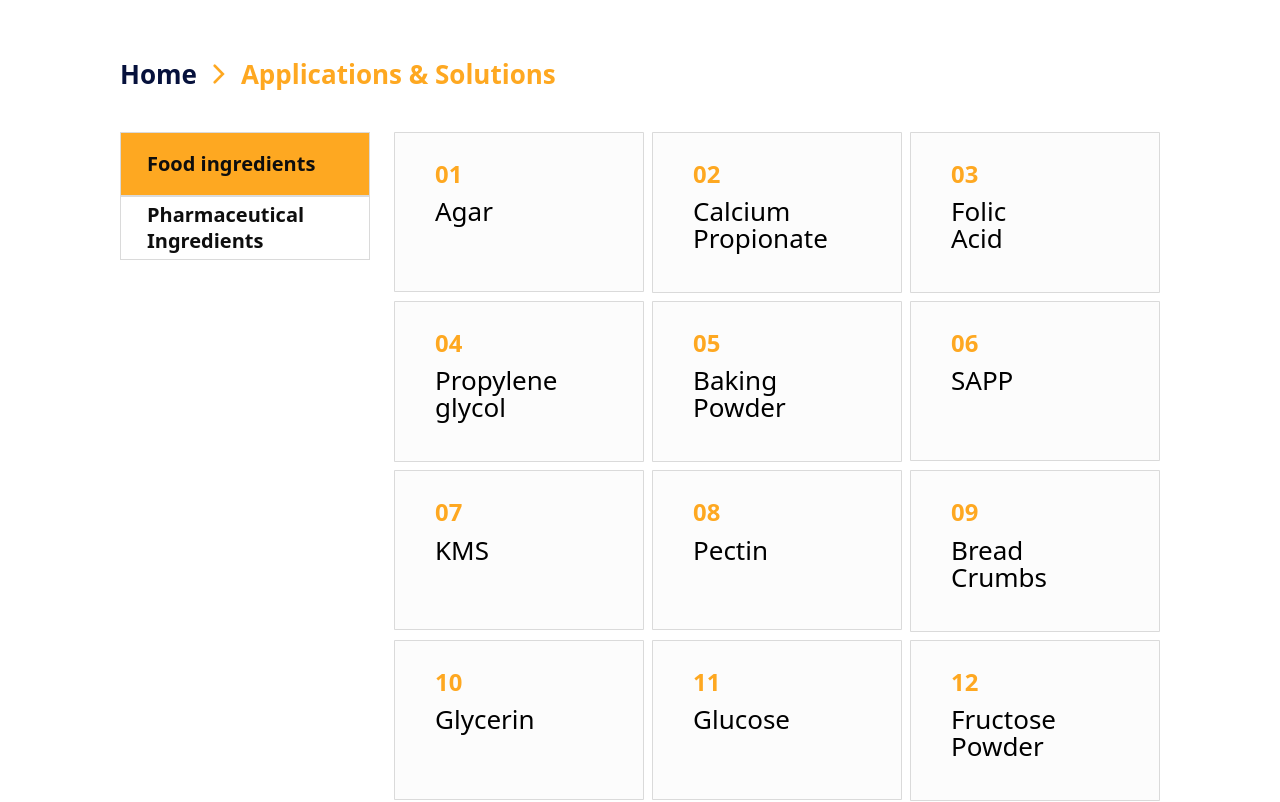
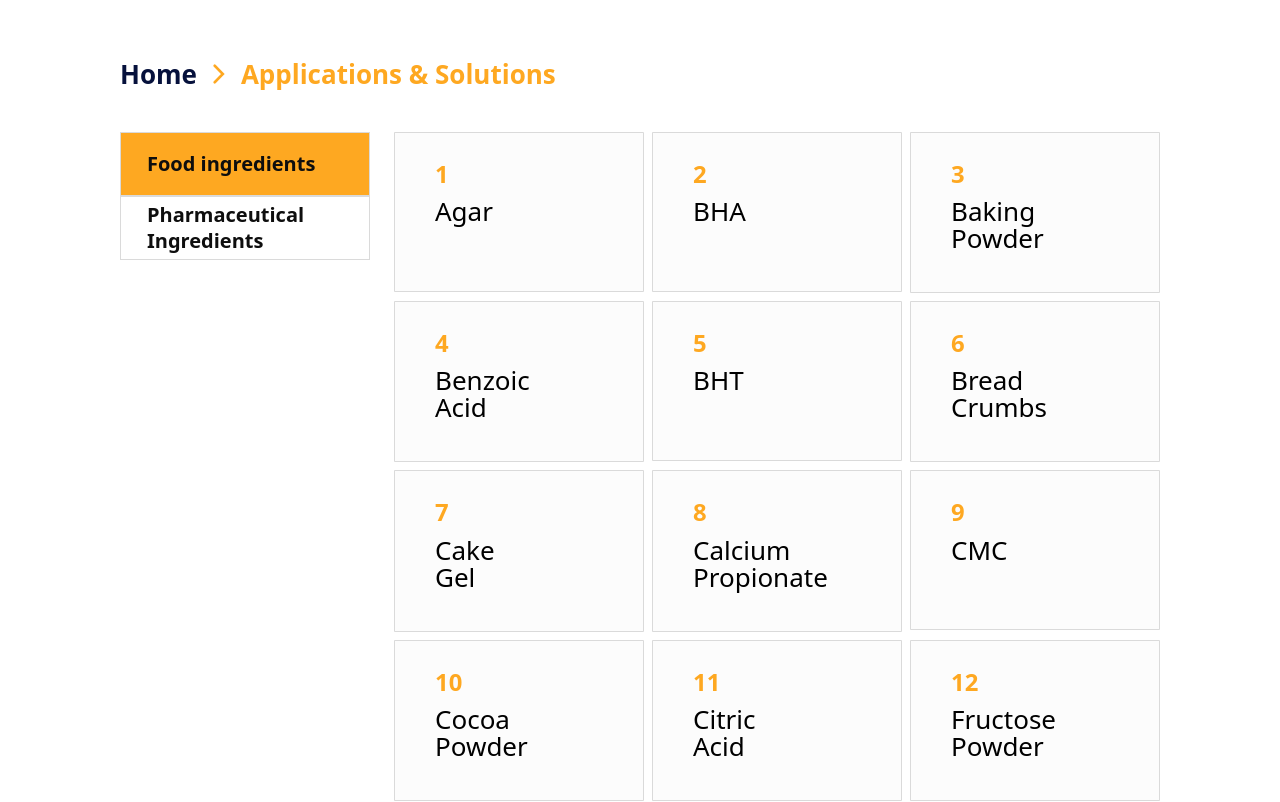
Before and after one commit to hussainn23/Essenctia-2.0, a React (Vite) app: page /ingredient in a window 1280 px wide. Shown: the part 640-1442 px from the top of the page. Built offline with nearby package versions, Linux system fonts and the light colour scheme.

Commit message:
Arrange strip

```diff
--- a/src/Pages/Contact.jsx
+++ b/src/Pages/Contact.jsx
@@ -157,14 +157,13 @@ const Contact = () => {
       <div className="flex justify-center pb-[80px] px-[30px] lg:px-[120px]">
         <div className=" w-full md:h-[447px] h-[247px] flex-shrink-0 rounded-[30px] overflow-hidden">
           <iframe
-             src="https://www.google.com/maps/embed?pb=!1m18!1m12!1m3!1d13310.815424897658!2d74.28564904512924!3d31.50868396747745!2m3!1f0!2f0!3f0!3m2!1i1024!2i768!4f13.1!3m3!1m2!1s0x39224c37b414c2f7%3A0xe30212c606ea580f!2sE-2%2C%20Al%20Qadir%20Heights%2C%20Garden%20Town%2C%20Lahore%204500%2C%20Punjab%2C%20Pakistan!5e0!3m2!1sen!2sus!4v1638138470545!5m2!1sen!2sus"
+            src="https://maps.google.com/maps?q=E-2%2C+Al+Qadir+Heights%2C+Garden+Town+Lahore+5400%2C+Punjab+Pakistan&t=&z=13&ie=UTF8&iwloc=&output=embed"
             width="100%"
             height="100%"
             style={{ border: 0 }}
             allowFullScreen=""
             loading="lazy"
-             title="Al Qadir Heights Map"
-
+            title="Al Qadir Heights Map"
           />
         </div>
       </div>
--- a/src/Pages/Flavor.jsx
+++ b/src/Pages/Flavor.jsx
@@ -13,13 +13,7 @@ const Flavor = () => {
     window.scrollTo(0, 0);
   }, []);
 
-  const beverageItems = [
-    "CSD",
-    "Bakery",
-    "Confectionary",
-    "Dairy",
-    "Juices",
-  ];
+  const beverageItems = ["CSD", "Bakery", "Confectionary", "Dairy", "Juices"];
 
   const handleSelect = (index) => {
     setSelectedIndex(index);
@@ -29,80 +23,80 @@ const Flavor = () => {
     0: {
       columns: "grid-cols-1 sm:grid-cols-2 lg:grid-cols-3",
       items: [
-        { number: "01", name: "Cola" },
-        { number: "02", name: "Lemon Lime" },
-        { number: "03", name: "Carabao Energy" },
-        { number: "04", name: "Multifruit Energy" },
-        { number: "05", name: "Orange" },
-        { number: "06", name: "Lemon Mint" },
-        { number: "07", name: "Mix fruit Red Bull type" },
-        { number: "08", name: "Alkozay Energy" },
-        { number: "09", name: "Citrus Dew" },
-        { number: "10", name: "Red Sting" },
-        { number: "11", name: "Ginesing Energy" },
+        { number: "1", name: "Alkozay Energy" },
+        { number: "2", name: "Carabao Energy" },
+        { number: "3", name: "Citrus Dew" },
+        { number: "4", name: "Cola" },
+        { number: "5", name: "Ginesing Energy" },
+        { number: "6", name: "Lemon Lime" },
+        { number: "7", name: "Lemon Mint" },
+        { number: "8", name: "Mix fruit Red Bull type" },
+        { number: "9", name: "Multifruit Energy" },
+        { number: "10", name: "Orange" },
+        { number: "11", name: "Red Sting" },
       ],
     },
     1: {
       columns: "grid-cols-1 sm:grid-cols-2 lg:grid-cols-3",
       items: [
-        { number: "01", name: "Vanilla" },
-        { number: "02", name: "Coffee" },
-        { number: "03", name: "Orange" },
-        { number: "04", name: "Caramel" },
-        { number: "05", name: "Chocolate" },
-        { number: "06", name: "Lemon" },
-        { number: "07", name: "Strawberry" },
-        { number: "08", name: "Butter" },
+        { number: "1", name: "Butter" },
+        { number: "2", name: "Caramel" },
+        { number: "3", name: "Chocolate" },
+        { number: "4", name: "Coffee" },
+        { number: "5", name: "Lemon" },
+        { number: "6", name: "Orange" },
+        { number: "7", name: "Strawberry" },
+        { number: "8", name: "Vanilla" },
       ],
     },
     2: {
       columns: "grid-cols-1 sm:grid-cols-2 lg:grid-cols-3",
       items: [
-        { number: "01", name: "Butter Scotch" },
-        { number: "02", name: "Watermelon" },
-        { number: "03", name: "Strawberry" },
-        { number: "04", name: "Cola" },
-        { number: "05", name: "Tutti Fruity" },
-        { number: "06", name: "Lemon" },
-        { number: "07", name: "Blueberry" },
-        { number: "08", name: "Kulfa" },
-        { number: "09", name: "Caramel Cream" },
-        { number: "10", name: "Coconut" },
-        { number: "11", name: "Guava" },
-        { number: "12", name: "Bubble Gum" },
-        { number: "13", name: "Coffee" },
-        { number: "14", name: "Orange" },
-        { number: "15", name: "Mango" },
-        { number: "16", name: "Vanilla" },
+        { number: "1", name: "Blueberry" },
+        { number: "2", name: "Bubble Gum" },
+        { number: "3", name: "Butter Scotch" },
+        { number: "4", name: "Caramel Cream" },
+        { number: "5", name: "Coconut" },
+        { number: "6", name: "Coffee" },
+        { number: "7", name: "Cola" },
+        { number: "8", name: "Guava" },
+        { number: "9", name: "Kulfa" },
+        { number: "10", name: "Lemon" },
+        { number: "11", name: "Mango" },
+        { number: "12", name: "Orange" },
+        { number: "13", name: "Strawberry" },
+        { number: "14", name: "Tutti Fruity" },
+        { number: "15", name: "Vanilla" },
+        { number: "16", name: "Watermelon" },
       ],
     },
     3: {
       columns: "grid-cols-1 sm:grid-cols-2 lg:grid-cols-3",
       items: [
-        { number: "01", name: "Cheese" },
-        { number: "02", name: "Desi Ghee" },
-        { number: "03", name: "EMDI" },
-        { number: "04", name: "Almond" },
-        { number: "05", name: "Butter" },
-        { number: "06", name: "Milk Cream" },
-        { number: "07", name: "Vanilla" },
-        { number: "08", name: "Cardamom" },
+        { number: "1", name: "Almond" },
+        { number: "2", name: "Butter" },
+        { number: "3", name: "Cardamom" },
+        { number: "4", name: "Cheese" },
+        { number: "5", name: "Desi Ghee" },
+        { number: "6", name: "EMDI" },
+        { number: "7", name: "Milk Cream" },
+        { number: "8", name: "Vanilla" },
       ],
     },
     4: {
       columns: "grid-cols-1 sm:grid-cols-2 lg:grid-cols-3",
       items: [
-        { number: "01", name: "Mango" },
-        { number: "02", name: "Pomegranate" },
-        { number: "03", name: "Peach" },
-        { number: "04", name: "Guava" },
-        { number: "05", name: "Apple" },
-        { number: "06", name: "Pineapple" },
-        { number: "07", name: "Lychee" },
-        { number: "08", name: "Mix fruit" },
-        { number: "09", name: "Orange" },
-        { number: "10", name: "Red grape" },
-        { number: "11", name: "Cherry" },
+        { number: "1", name: "Apple" },
+        { number: "2", name: "Cherry" },
+        { number: "3", name: "Guava" },
+        { number: "4", name: "Lychee" },
+        { number: "5", name: "Mango" },
+        { number: "6", name: "Mix fruit" },
+        { number: "7", name: "Orange" },
+        { number: "8", name: "Peach" },
+        { number: "9", name: "Pineapple" },
+        { number: "10", name: "Pomegranate" },
+        { number: "11", name: "Red grape" },
       ],
     },
   };
--- a/src/Pages/Ingredient.jsx
+++ b/src/Pages/Ingredient.jsx
@@ -23,82 +23,75 @@ const Ingredient = () => {
     0: {
       columns: "grid-cols-1 sm:grid-cols-2 lg:grid-cols-3",
       items: [
-        { number: "01", name: "Agar" },
-        { number: "02", name: "Calcium Propionate" },
-        { number: "03", name: "Folic Acid" },
-        { number: "04", name: "Propylene glycol" },
-        { number: "05", name: "Baking Powder" },
-        { number: "06", name: "SAPP" },
-        { number: "07", name: "KMS" },
-        { number: "08", name: "Pectin" },
-        { number: "09", name: "Bread Crumbs" },
-        { number: "10", name: "Glycerin" },
-        { number: "11", name: "Glucose" },
+        { number: "1", name: "Agar" },
+        { number: "2", name: "BHA" },
+        { number: "3", name: "Baking Powder" },
+        { number: "4", name: "Benzoic Acid" },
+        { number: "5", name: "BHT" },
+        { number: "6", name: "Bread Crumbs" },
+        { number: "7", name: "Cake Gel" },
+        { number: "8", name: "Calcium Propionate" },
+        { number: "9", name: "CMC" },
+        { number: "10", name: "Cocoa Powder" },
+        { number: "11", name: "Citric Acid" },
         { number: "12", name: "Fructose Powder" },
-        { number: "13", name: "CMC" },
-        { number: "14", name: "Sorbic Acid " },
-        { number: "15", name: "BHA " },
-        { number: "16", name: "Sodium lactate " },
-        { number: "17", name: "Guar Gum " },
-        { number: "18", name: "Sodium Benzoate " },
-        { number: "19", name: "Citric Acid " },
-        { number: "20", name: "Glycerin " },
-        { number: "21", name: "SSL " },
-        { number: "22", name: "Cocoa Powder " },
-        { number: "23", name: " Cake Gel " },
-        { number: "24", name: " Gelatin " },
-        { number: "25", name: " Starch " },
-        { number: "26", name: " Benzoic Acid " },
-        { number: "27", name: " BHT " },
-        { number: "28", name: " Agar " },
-        { number: "29", name: " Xanthan Gum " },
-        { number: "30", name: " Potassium Sorbate " },
-        { number: "31", name: " Malic Acid " },
-        { number: "32", name: " Sorbitol " },
+        { number: "13", name: "Folic Acid" },
+        { number: "14", name: "Gelatin" },
+        { number: "15", name: "Glycerin" },
+        { number: "17", name: "Glucose" },
+        { number: "18", name: "Guar Gum" },
+        { number: "19", name: "KMS" },
+        { number: "20", name: "Malic Acid" },
+        { number: "21", name: "Pectin" },
+        { number: "22", name: "Potassium Sorbate" },
+        { number: "23", name: "Propylene glycol" },
+        { number: "24", name: "SAPP" },
+        { number: "25", name: "Sodium Benzoate" },
+        { number: "26", name: "Sodium lactate" },
+        { number: "27", name: "SSL" },
+        { number: "28", name: "Sorbitol" },
+        { number: "29", name: "Sorbic Acid" },
+        { number: "30", name: "Starch" },
+        { number: "31", name: "Xanthan Gum" },
+        { number: "32", name: "Potassium Sorbate" },
       ],
     },
     1: {
       columns: "grid-cols-1 sm:grid-cols-2 lg:grid-cols-3",
       items: [
-        { number: "01", name: "Acesulfame-K" },
-        { number: "02", name: "Citric Acid (Monohydrate)" },
-        { number: "03", name: "Ethyl Vanillin " },
-        { number: "04", name: "Mannitol" },
-        { number: "05", name: "Aerosil-200(Pharma Grade)" },
-        { number: "06", name: "Citric Acid (Anhydrous) " },
-        { number: "07", name: "Glycine" },
-        { number: "08", name: "Maltodextrin" },
-        { number: "09", name: "Aeroperl-300(Pharma)" },
-        { number: "10", name: "Cross Povidone XL" },
-        { number: "11", name: "Inisitol" },
-        { number: "12", name: "Maltodextrin (M580/M700)" },
-        { number: "13", name: "Dextrose Anhydrous" },
-        { number: "14", name: "Methanol Crystal Natural" },
-        { number: "15", name: "Butyl Paraben" },
-        { number: "16", name: "Injectable Grade" },
-        { number: "17", name: "Lactose Anhydrous" },
-        { number: "18", name: "Ascorbic Acid (Plain/Coated)" },
-        { number: "19", name: "E.D.T.A.Di (Calcium Solitar)" },
-        { number: "20", name: "Maltitol" },
-        { number: "21", name: "Aspartame Powder" },
-        { number: "22", name: "Citric Acid (Anhydrous)" },
-        { number: "23", name: "Magnesium Sterate" },
-        { number: "24", name: "Beta Carotin 10% CWS " },
-        { number: "25", name: "Caffeine Anhydrous" },
-        { number: "26", name: "F1600/N1560" },
-        { number: "27", name: "Di Calcium Phos/Anhy" },
-        { number: "28", name: "Cross Caremellos Sodium" },
-        { number: "29", name: "Gran/DC" },
-        { number: "30", name: "Fructose Powder" },
-        { number: "31", name: "Glycerin" },
-        { number: "32", name: "Lactose Monohydrate" },
-        { number: "33", name: "PVPK-30" },
-        { number: "34", name: "Primo Gel" },
-        { number: "35", name: "PG (Propylene Glycol)" },
-        { number: "36", name: "Avicel-200(Pharma)" },
-        { number: "37", name: "Methocel" },
-        { number: "38", name: "Menthol" },
-        { number: "39", name: "IPA (Isopropylene Alcohol)" },
+        { number: "1", name: "Acesulfame-K" },
+        { number: "2", name: "Aerosil-200(Pharma Grade)" },
+        { number: "3", name: "Aspartame Powder" },
+        { number: "4", name: "Avicel-200(Pharma)" },
+        { number: "5", name: "Beta Carotin 10% CWS" },
+        { number: "6", name: "Butyl Paraben" },
+        { number: "7", name: "Caffeine Anhydrous" },
+        { number: "8", name: "Citric Acid (Anhydrous)" },
+        { number: "9", name: "Citric Acid (Monohydrate)" },
+        { number: "10", name: "Cross Caremellos Sodium" },
+        { number: "11", name: "Cross Povidone XL" },
+        { number: "12", name: "Dextrose Anhydrous" },
+        { number: "13", name: "Di Calcium Phos/Anhy" },
+        { number: "14", name: "E.D.T.A.Di (Calcium Solitar)" },
+        { number: "15", name: "Ethyl Vanillin" },
+        { number: "16", name: "F1600/N1560" },
+        { number: "17", name: "Fructose Powder" },
+        { number: "18", name: "Glycerin" },
+        { number: "19", name: "Gran/DC" },
+        { number: "20", name: "Lactose Anhydrous" },
+        { number: "21", name: "Lactose Monohydrate" },
+        { number: "22", name: "Maltodextrin" },
+        { number: "23", name: "Maltodextrin (M580/M700)" },
+        { number: "24", name: "Mannitol" },
+        { number: "25", name: "Methanol Crystal Natural" },
+        { number: "26", name: "Methocel" },
+        { number: "27", name: "Menthol" },
+        { number: "28", name: "Magnesium Sterate" },
+        { number: "29", name: "PG (Propylene Glycol)" },
+        { number: "30", name: "Primo Gel" },
+        { number: "31", name: "PVPK-30" },
+        { number: "32", name: "Injectable Grade" },
+        { number: "33", name: "IPA (Isopropylene Alcohol)" },
       ],
     },
   };
--- a/src/Pages/Season.jsx
+++ b/src/Pages/Season.jsx
@@ -16,31 +16,30 @@ const Season = () => {
     0: {
       columns: "grid-cols-1 sm:grid-cols-2 lg:grid-cols-3 xl:grid-cols-4",
       items: [
-        { number: "01", name: "Tomato" },
-        { number: "02", name: "Mexican" },
-        { number: "03", name: "Ketchup" },
-        { number: "04", name: "Garlic Powder" },
-        { number: "05", name: "Cheese" },
-        { number: "06", name: "Green Ginger" },
-        { number: "07", name: "Green Chili" },
-        { number: "08", name: "Masala" },
-        { number: "09", name: "Achari" },
-        { number: "10", name: "Green Hatch Pepper" },
-        { number: "11", name: "Flaming Hot" },
-        { number: "12", name: "Smoked Paprika" },
-        { number: "13", name: "Thai Chili" },
-        { number: "14", name: "Chipotle" },
+        { number: "1", name: "Achari" },
+        { number: "2", name: "BBQ" },
+        { number: "3", name: "Biryani" },
+        { number: "4", name: "Cheese" },
+        { number: "5", name: "Chipotle" },
+        { number: "6", name: "Curry Powder" },
+        { number: "7", name: "Flaming Hot" },
+        { number: "8", name: "Fajita" },
+        { number: "9", name: "Garlic Powder" },
+        { number: "10", name: "Green Chili" },
+        { number: "11", name: "Green Ginger" },
+        { number: "12", name: "Green Hatch Pepper" },
+        { number: "13", name: "Ketchup" },
+        { number: "14", name: "Masala" },
         { number: "15", name: "Paprika" },
-        { number: "16", name: "Tamarind" },
-        { number: "17", name: "Tikka" },
-        { number: "18", name: "Chicken Powder" },
-        { number: "19", name: "Salt n black Pepper" },
-        { number: "20", name: "Biryani" },
-        { number: "19", name: "Sweet Thai Chili" },
-        { number: "21", name: "Smoked Flavoring" },
-        { number: "22", name: "Fajita" },
-        { number: "23", name: "BBQ" },
-        { number: "24", name: "Curry Powder" },
+        { number: "16", name: "Salt n black Pepper" },
+        { number: "17", name: "Smoked Flavoring" },
+        { number: "18", name: "Smoked Paprika" },
+        { number: "19", name: "Tamarind" },
+        { number: "20", name: "Thai Chili" },
+        { number: "21", name: "Tikka" },
+        { number: "22", name: "Tomato" },
+        { number: "23", name: "Mexican" },
+        { number: "24", name: "Sweet Thai Chili" }
       ],
     },
   };
```
